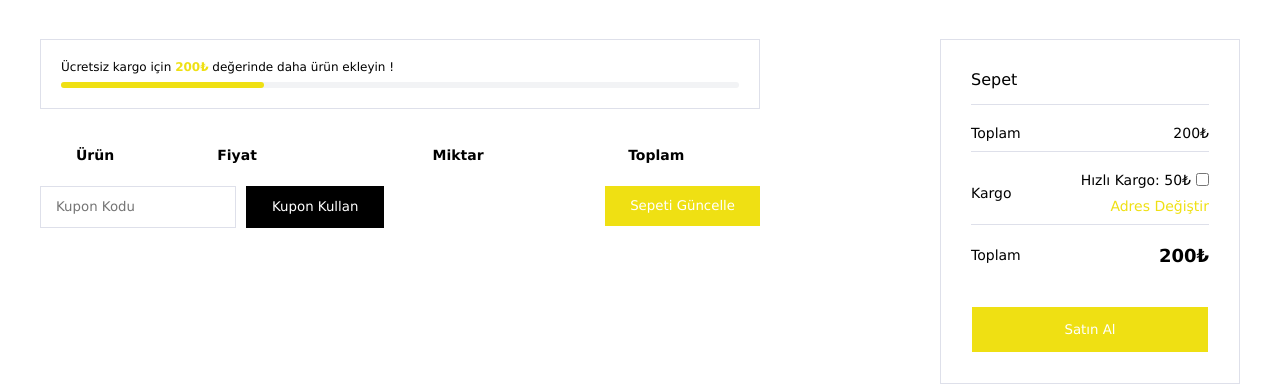
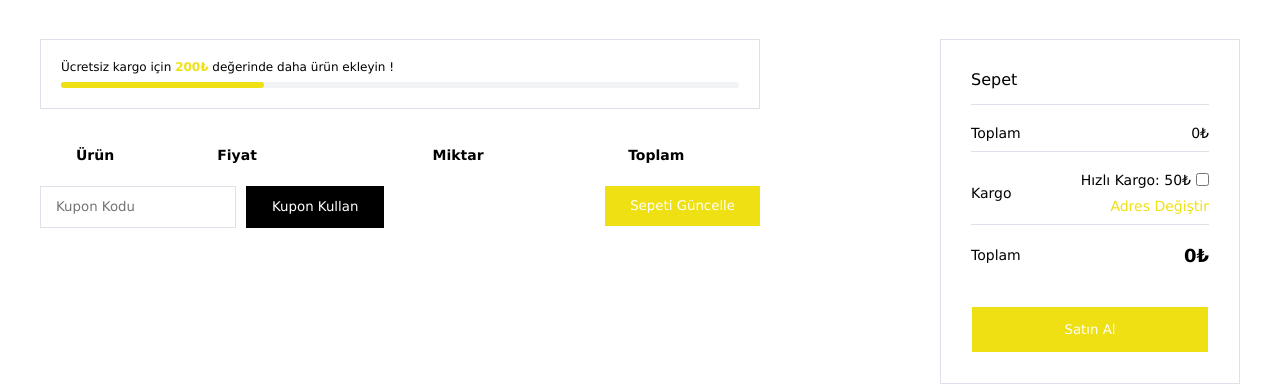
Before and after one commit to ismailarifv/FullStack-ETicaret, a React app in the folder client/: page / in a window 1280 px wide. Shown: the part 3756-4141 px from the top of the page. Built offline with nearby package versions, Linux system fonts and the light colour scheme; the HTML template or start-up script is replaced by a standard one.

Commit message:
Toplam sepet ücreti

```diff
--- a/client/src/components/Sepet/SepetItem.jsx
+++ b/client/src/components/Sepet/SepetItem.jsx
@@ -16,9 +16,9 @@ function SepetItem({cardItem}) {
         ></i>
       </td>
       <td>{cardItem.name}</td>
-      <td>100₺</td>
-      <td className="product-quantity">1</td>
-      <td className="product-subtotal">100₺</td>
+      <td>{cardItem.price.newPrice}₺</td>
+      <td className="product-quantity">{cardItem.quantity}</td>
+      <td className="product-subtotal">{(cardItem.price.newPrice * cardItem.quantity)}₺</td>
     </tr>
   )
 }
--- a/client/src/components/Sepet/SepetToplam.jsx
+++ b/client/src/components/Sepet/SepetToplam.jsx
@@ -1,6 +1,31 @@
+
+import { useContext, useState } from "react";
+import { CardContext } from "../../context/CardProvider";
 
 
 function SepetToplam() {
+
+
+  const [hizliKargoChecked, setHizliKargoChecked] = useState(false);
+  const { cardItems } = useContext(CardContext);
+
+  const cardItemTotals = cardItems.map((item) => {
+    const itemTotal = item.price.newPrice * item.quantity;
+
+    return itemTotal;
+  });
+
+  const toplamKargosuz = cardItemTotals.reduce((oncekiDeger, sonrakiDeger) => {
+    return oncekiDeger + sonrakiDeger;
+  }, 0);
+
+  const kargoUcreti = 50;
+
+  const sepetToplam = hizliKargoChecked
+    ? (toplamKargosuz + kargoUcreti)
+    : toplamKargosuz;
+
+
   return (
     <div className="sepet-totals">
       <h2>Sepet</h2>
@@ -9,7 +34,7 @@ function SepetToplam() {
           <tr className="sepet-subtotal">
             <th>Toplam</th>
             <td>
-              <span id="subtotal">200₺</span>
+              <span id="subtotal">{toplamKargosuz}₺</span>
             </td>
           </tr>
           <tr>
@@ -19,7 +44,8 @@ function SepetToplam() {
                 <li>
                   <label>
                     Hızlı Kargo: 50₺
-                    <input type="checkbox" id="fast-cargo" />
+                    <input type="checkbox" id="fast-cargo" checked={hizliKargoChecked}
+                      onChange={() => setHizliKargoChecked(!hizliKargoChecked)}/>
                   </label>
                 </li>
                 <li>
@@ -31,7 +57,7 @@ function SepetToplam() {
           <tr>
             <th>Toplam</th>
             <td>
-              <strong id="sepet-total">200₺</strong>
+              <strong id="sepet-total">{sepetToplam}₺</strong>
             </td>
           </tr>
         </tbody>
--- a/client/src/context/CardProvider.jsx
+++ b/client/src/context/CardProvider.jsx
@@ -15,8 +15,9 @@ function CardProvider({children}) {
       }, [cardItems]);
 
     const addToCard = (cardItem) => {
-        // setCartItems([...cartItems, cartItem]); 1. yol
-        setCardItems((cards) => [...cards, cardItem]);
+      setCardItems((products) => [
+        ...products,{...cardItem, quantity: cardItem.quantity ? cardItem.quantity : 1,},
+      ]);
       };
 
     const removeProduct = (itemId) => {
```
